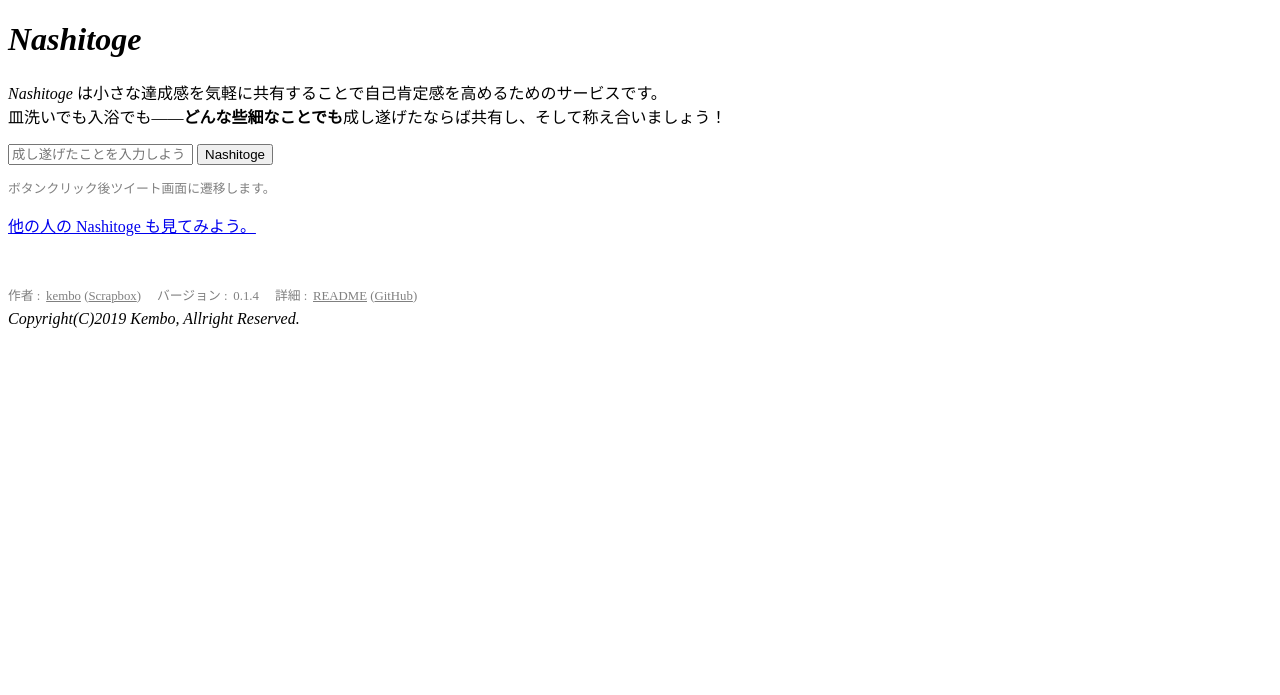
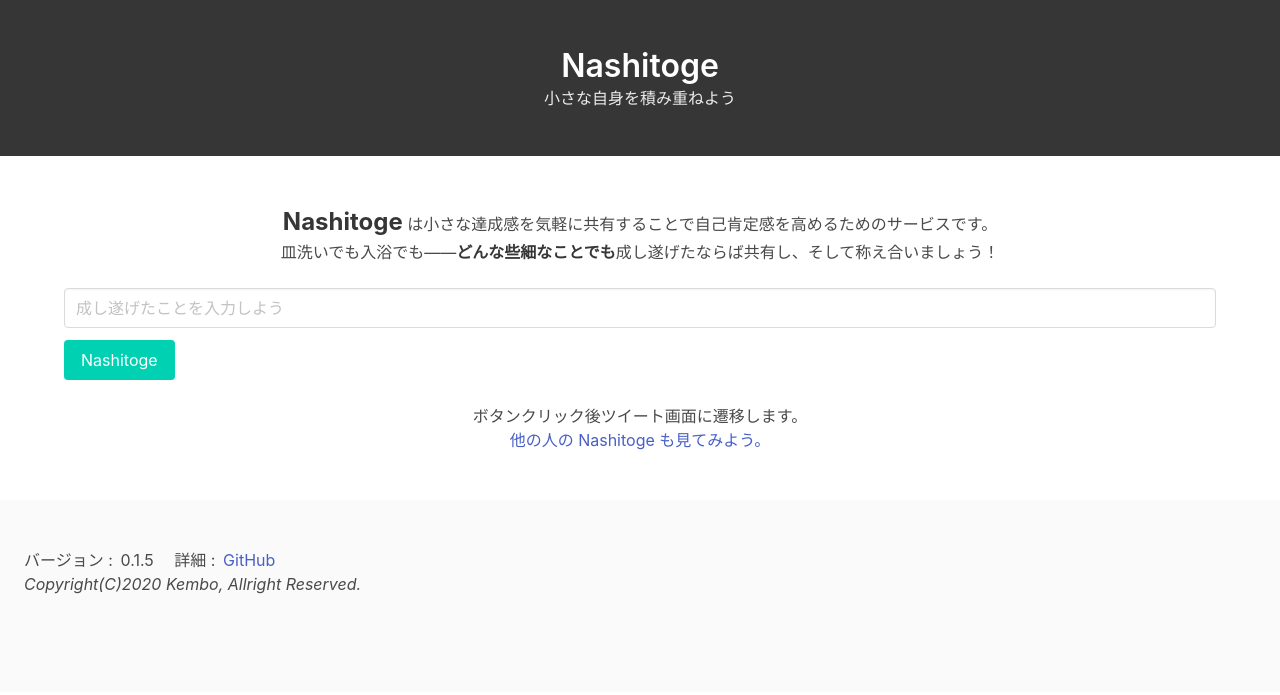
Before and after one commit to kembo/Nashitoge, a plain HTML site: page index.html in a window 1280 px wide. Drawn offline with nearby package versions, Linux system fonts and the light colour scheme.

Commit message:
BULMA導入

```diff
--- a/index.html
+++ b/index.html
@@ -2,14 +2,16 @@
 <html lang="ja">
   <head>
     <meta charset="utf-8">
+    <meta name="viewport" content="width=device-width, initial-scale=1">
     <meta name="twitter:card" content="summary" />
     <meta name="twitter:site" content="@kembo_net" />
     <meta property="og:title" content="Nashitoge - 小さな自信を積み重ねよう" />
     <meta property="og:description" content="Nashitoge は達成感を気軽に共有することで自己肯定感を高めるためのサービスです。" />
     <meta property="og:image" content="https://nashitoge.net/logos/logo.png" />
     <title>Nashitoge - 小さな自身を積み重ねよう</title>
+    <link rel="stylesheet" href="https://cdn.jsdelivr.net/npm/bulma@0.8.0/css/bulma.min.css">
+    <link rel="stylesheet" href="./style.css">
     <link rel="icon" type="image/png" href="./logos/favicon.png">
-    <link rel="stylesheet" href="style.css">
     <!--[if lt IE 9]>
     <script src="http://html5shiv.googlecode.com/svn/trunk/html5.js"></script>
     <script src="http://css3-mediaqueries-js.googlecode.com/svn/trunk/css3-mediaqueries.js"></script>
@@ -18,33 +20,42 @@
   </head>
 
   <body>
-    <header>
-      <h1><span class="title">Nashitoge</span></h1>
-    </header>
-    <div class="main">
-      <p>
-        <span class="title">Nashitoge</span> は小さな達成感を気軽に共有することで自己肯定感を高めるためのサービスです。<br>
-        皿洗いでも入浴でも――<span class="emp">どんな些細なことでも</span>成し遂げたならば共有し、そして称え合いましょう！
-      </p>
-      <form id="nashitoge-form">
-        <input type="text" id="nashitoge-text" placeholder="成し遂げたことを入力しよう">
-        <input type="button" value="Nashitoge" id="nashitoge-btn">
+  <section class="hero is-dark">
+    <div class="hero-body">
+      <div class="container has-text-centered">
+        <h1 class="title">Nashitoge</h1>
+        <h2 class="subtitle is-6">小さな自身を積み重ねよう</h2>
+      </div>
+    </div>
+  </section>
+  <section class="section">
+    <div class="container has-text-centered">
+      <div class="content">
+        <p class="is-marginless"><strong class="is-size-4">Nashitoge</strong> は小さな達成感を気軽に共有することで自己肯定感を高めるためのサービスです。</p>
+        <p class="is-marginless">皿洗いでも入浴でも――<strong>どんな些細なことでも</strong>成し遂げたならば共有し、そして称え合いましょう！</p>
+      </div>
+      <form class="content" id="nashitoge-form">
+        <div class="field">
+          <input class="input" type="text" id="nashitoge-text" placeholder="成し遂げたことを入力しよう">
+        </div>
+        <div class="field is-grouped">
+          <input class="button is-primary" type="button" value="Nashitoge" id="nashitoge-btn">
+        </div>
       </form>
       <p class="note">ボタンクリック後ツイート画面に遷移します。</p>
     </div>
-    <div class="sub">
+    <div class="container has-text-centered">
       <p><a href="https://twitter.com/hashtag/Nashitoge?f=live" target="_blank">他の人の Nashitoge も見てみよう。</a></p>
     </div>
-    <footer>
-      <dl class="note">
-        <dt>作者</dt>
-        <dd><a href="https://scrapbox.io/kembo/kembo">kembo</a> (<a href="https://scrapbox.io/">Scrapbox</a>)</dd>
-        <dt>バージョン</dt>
-        <dd>0.1.4</dd>
-        <dt>詳細</dt>
-        <dd><a href="https://github.com/kembo/Nashitoge/blob/master/README.md">README</a> (<a href="https://github.com/">GitHub</a>)</dd>
-      </dl>
-      <address>Copyright(C)2019 Kembo, Allright Reserved.</address>
-    </footer>
+  </section>
+  <footer class="footer">
+    <dl class="note">
+      <dt>バージョン</dt>
+      <dd>0.1.5</dd>
+      <dt>詳細</dt>
+      <dd><a href="https://github.com/kembo/Nashitoge/">GitHub</a></dd>
+    </dl>
+    <address>Copyright(C)2020 Kembo, Allright Reserved.</address>
+  </footer>
   </body>
 </html>
--- a/style.css
+++ b/style.css
@@ -1,32 +1,7 @@
 @charset "utf-8";
 
-.title {
-  font-style: italic;
-}
-
-.emp {
-  font-weight: bold;
-}
-
-.note {
-  color: gray;
-  font-size: 80%;
-}
-
-.note a {
-  color: gray;
-}
-
-.note a:hover {
-  color: lightgray;
-}
-
-footer {
-  margin-top: 3em;
-}
-
-footer dl {
-  margin-bottom: 0.5em;
+.container {
+  max-width: 720px;
 }
 
 footer dt {
```
Also changed, not shown: 1 other file.
